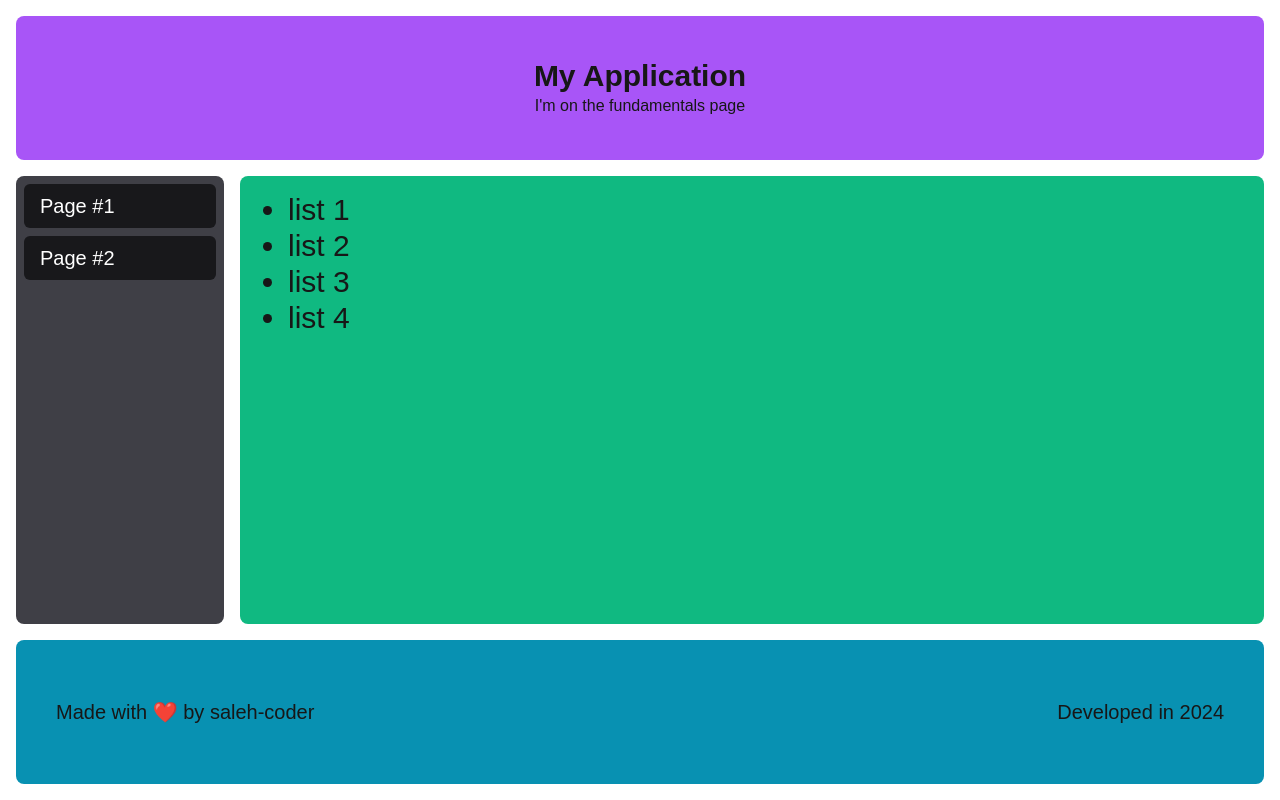
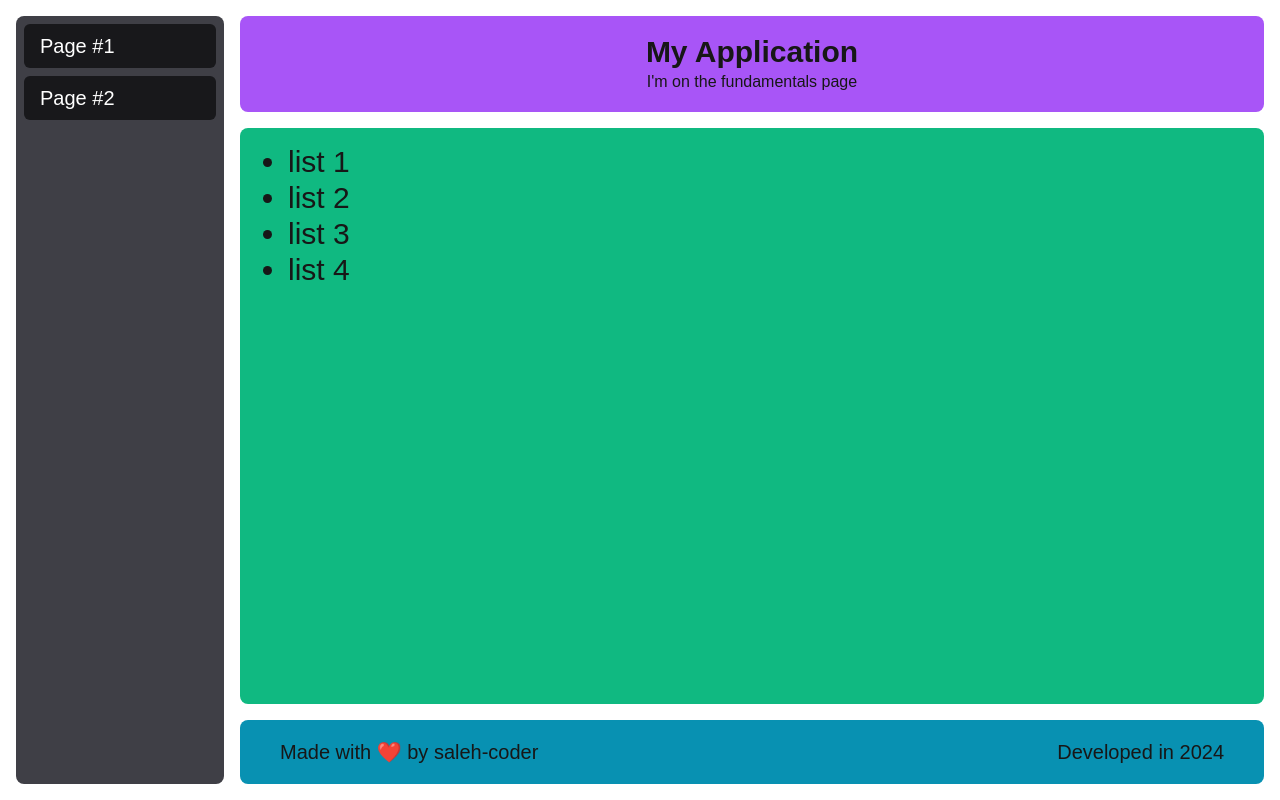
Before and after one commit to saleh-coder/react-fundamentals, a Next.js app: page /fundamentals/page in a window 1280 px wide. Built offline with nearby package versions, Linux system fonts and the light colour scheme.

Commit message:
feat: make menu occupy full vertical space
The menu now spans from the top to the bottom of the screen, covering header and footer areas to ensure consistent full-column layout.

```diff
--- a/src/components/Footer.tsx
+++ b/src/components/Footer.tsx
@@ -10,7 +10,7 @@ export default function Footer({ leftText, rightText }: FooterProps) {
     <div
       className={`
         flex justify-between items-center
-        h-36 rounded-lg text-xl px-10
+        h-16 rounded-lg text-xl px-10
         bg-cyan-600
     `}
     >
--- a/src/components/Header.tsx
+++ b/src/components/Header.tsx
@@ -9,8 +9,8 @@ export default function Header(props: HeaderProps) {
   return (
     <div
       className={`
-    flex flex-col justify-center items-center h-36
-  bg-purple-500 rounded-lg`}
+    flex flex-col justify-center items-center h-24
+  bg-purple-500 rounded-lg `}
     >
       <h1 className="text-3xl font-black">{props.title}</h1>
       <h2>{props.caption}</h2>
--- a/src/components/Page.tsx
+++ b/src/components/Page.tsx
@@ -5,18 +5,16 @@ import Menu from "./Menu";
 
 export default function Page(props: any) {
   return (
-    <div className={`flex flex-col gap-4 p-4 h-screen `}>
-      <Header title={props.title} caption={props.caption} />
-
-      <div className="flex gap-4 flex-1">
-        <Menu />
+    <div className={`flex gap-4 p-4 h-screen`}>
+      <Menu />
+      <div className="flex flex-col gap-4 flex-1">
+        <Header title={props.title} caption={props.caption} />
         <Content>{props.children}</Content>
+        <Footer
+          leftText="Made with ❤️ by saleh-coder"
+          rightText={`Developed in ${new Date().getFullYear().toString()}`}
+        />
       </div>
-
-      <Footer
-        leftText="Made with ❤️ by saleh-coder"
-        rightText={`Developed in ${new Date().getFullYear().toString()}`}
-      />
     </div>
   );
 }
```
